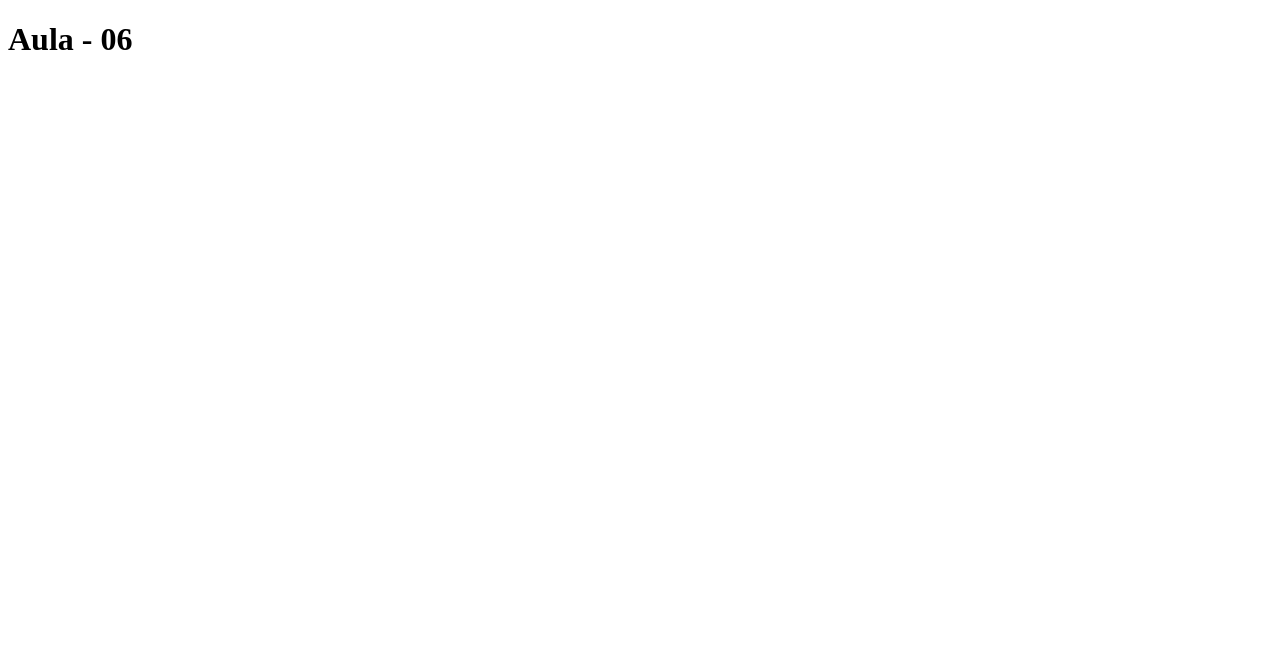
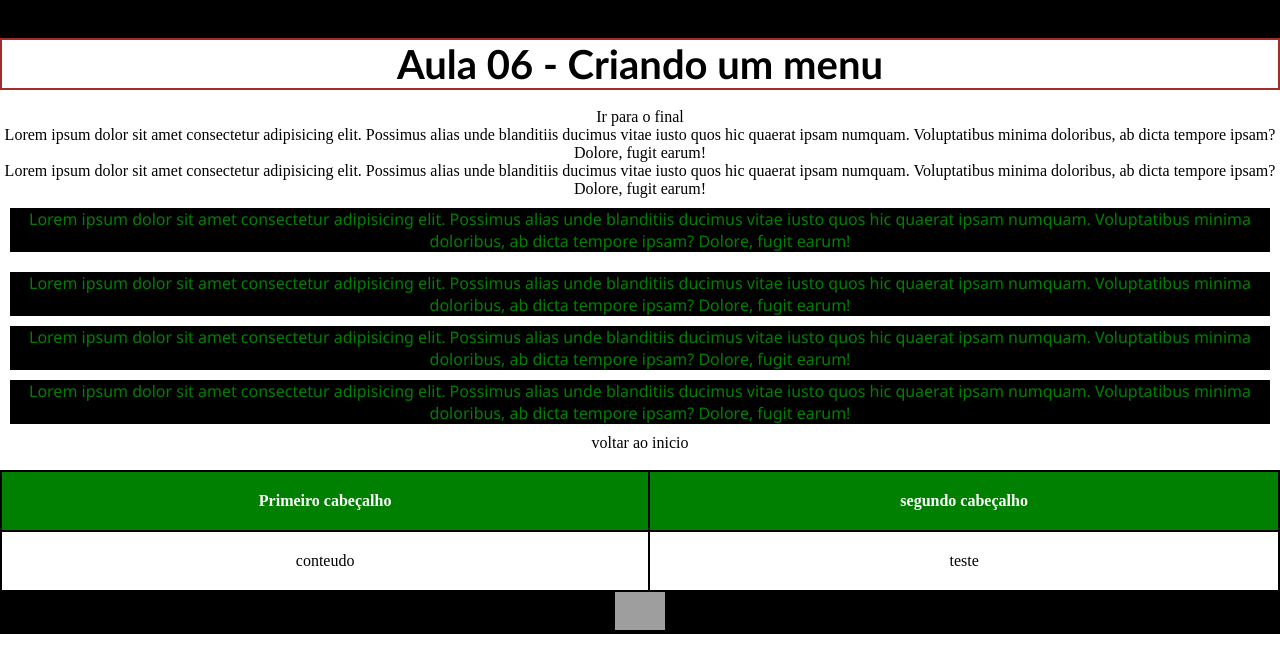
Before and after one commit to ThiagoGomes28/BFD-Viagem-dos-sonhos, a plain HTML site: page aulasPresenciais/aula-06.html in a window 1280 px wide. Drawn offline with Linux system fonts and the light colour scheme; grey boxes are pictures that could not be loaded.

Commit message:
aula-06 - final de aula

```diff
--- a/aulasPresenciais/aula-06.html
+++ b/aulasPresenciais/aula-06.html
@@ -1,11 +1,86 @@
 <!DOCTYPE html>
 <html lang="en">
+
 <head>
     <meta charset="UTF-8">
     <meta name="viewport" content="width=device-width, initial-scale=1.0">
     <title>Aula 06</title>
+    <link rel="stylesheet" href="style2.css">
 </head>
+
 <body>
-    <h1>Aula - 06</h1>
+    <header>
+        <nav>
+            <a id="inicio" href="#">Inicio</a>
+            <a href="#">carreira</a>
+            <a href="#">Escolaridade</a>
+            <a href="#final">Referências</a>
+        </nav>
+    </header>
+
+    <h1>Aula 06 - Criando um menu</h1><br>
+    <a href="#final">Ir para o final</a>
+
+    <main>
+
+        <div>
+            <p>Lorem ipsum dolor sit amet consectetur adipisicing elit. Possimus alias unde blanditiis ducimus vitae
+                iusto quos hic quaerat ipsam numquam. Voluptatibus minima doloribus, ab dicta tempore ipsam? Dolore,
+                fugit
+                earum!</p>
+            <p>Lorem ipsum dolor sit amet consectetur adipisicing elit. Possimus alias unde blanditiis ducimus vitae
+                iusto
+                quos
+                hic quaerat ipsam numquam. Voluptatibus minima doloribus, ab dicta tempore ipsam? Dolore, fugit earum!
+            </p>
+            <p class="estilo">Lorem ipsum dolor sit amet consectetur adipisicing elit. Possimus alias unde blanditiis
+                ducimus vitae iusto
+                quos
+                hic quaerat ipsam numquam. Voluptatibus minima doloribus, ab dicta tempore ipsam? Dolore, fugit earum!
+            </p>
+        </div>
+
+        <div>
+            <p class="estilo">Lorem ipsum dolor sit amet consectetur adipisicing elit. Possimus alias unde blanditiis
+                ducimus vitae iusto
+                quos
+                hic quaerat ipsam numquam. Voluptatibus minima doloribus, ab dicta tempore ipsam? Dolore, fugit earum!
+            </p>
+            <p class="estilo">Lorem ipsum dolor sit amet consectetur adipisicing elit. Possimus alias unde blanditiis
+                ducimus vitae iusto
+                quos
+                hic quaerat ipsam numquam. Voluptatibus minima doloribus, ab dicta tempore ipsam? Dolore, fugit earum!
+            </p>
+            <p class="estilo" id="final">Lorem ipsum dolor sit amet consectetur adipisicing elit. Possimus alias unde
+                blanditiis ducimus
+                vitae
+                iusto quos hic quaerat ipsam numquam. Voluptatibus minima doloribus, ab dicta tempore ipsam? Dolore,
+                fugit
+                earum!</p>
+        </div>
+    </main>
+    <a href="#inicio">voltar ao inicio</a><br><br>
+
+    <table style="width: 100%;">
+        <tr>
+            <th>Primeiro cabeçalho</th>
+            <th>segundo cabeçalho</th>
+        </tr>
+        <tr>
+            <td>conteudo</td>
+            <td>teste</td>
+        </tr>
+    </table>
+    <footer>
+        <img src="https://classic.exame.com/wp-content/uploads/2025/05/Googles-old-vs-new-G-logo-2_fcvqcm.jpeg"
+            alt="logo site" width="50px">
+    </footer>
+
+    <script>
+        function myfuntion() {
+            var x = document.getElementsByClassName("estilo");
+        }
+    </script>
 </body>
+
 </html>
--- /dev/null
+++ b/aulasPresenciais/style2.css
@@ -0,0 +1,107 @@
+* {
+    margin: 0;
+    padding: 0;
+    text-align: center;
+}
+
+nav{
+    padding: 10px;
+    background-color: black;
+    display: flex;
+    flex-direction: row;
+    justify-content:center;
+    gap: 20px;
+
+}
+
+body {
+    background-color: white;
+}
+
+h1 {
+    color: black;
+    font-size: 40px;
+    font-family: 'Gill Sans', 'Gill Sans MT', Calibri, 'Trebuchet MS', sans-serif;
+    border: 2px solid brown;
+}
+
+.estilo{
+    color: green;
+    font-family: 'Segoe UI', Tahoma, Geneva, Verdana, sans-serif;
+    font-size: medium;
+    margin: 10px;
+    padding: 0 0 200 0px;
+    background-color: black;
+}
+
+a {
+    text-decoration: none;
+}
+
+a:link {
+    color: black;
+    transition: 1s;
+}
+
+a:visited {
+    color: yellowgreen;
+    background-color: black;
+    transition: 1s;
+}
+
+a:active {
+    color: green;
+    background-color: black;
+    transition: 1s;
+}
+
+a:hover {
+    color: crimson;
+    transition: 1s;
+}
+
+ /*.pai{
+    background-color: aquamarine;
+
+    width: 100%;
+    float: auto;
+}
+
+.pai div{
+    width: 33%;
+}
+
+.primeiro_filho {
+    background-color: darkblue;
+}
+
+.segundo_filho{
+    background-color: blueviolet;
+} */
+
+div {
+    display: inline-block;
+}
+
+th{
+    color: white;
+    background-color: green ;
+}
+
+th, td {
+    padding: 20px;
+}
+
+th{
+    text-align: left;
+}
+
+table,th,td {
+    border: 2px solid black;
+    border-collapse:collapse;
+    text-align: center;
+}
+
+footer {
+    background-color: black;
+}
```
